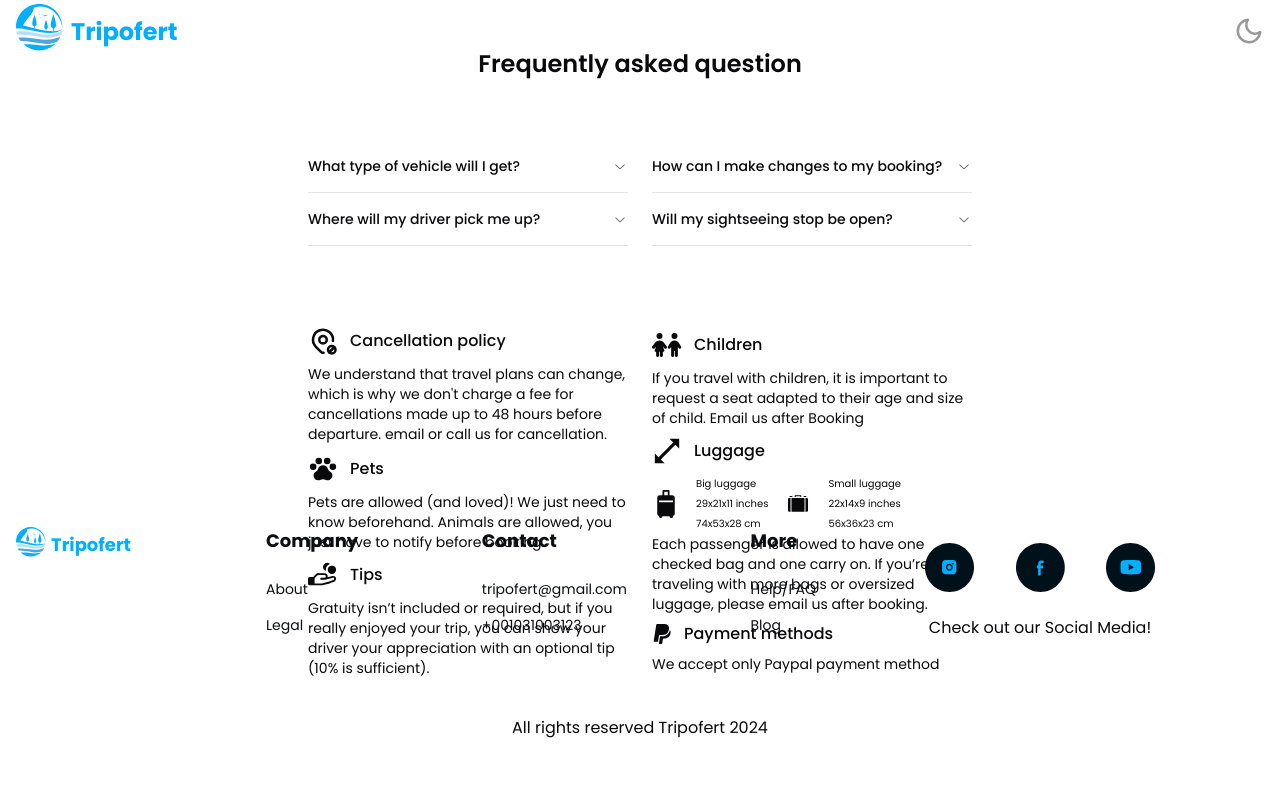
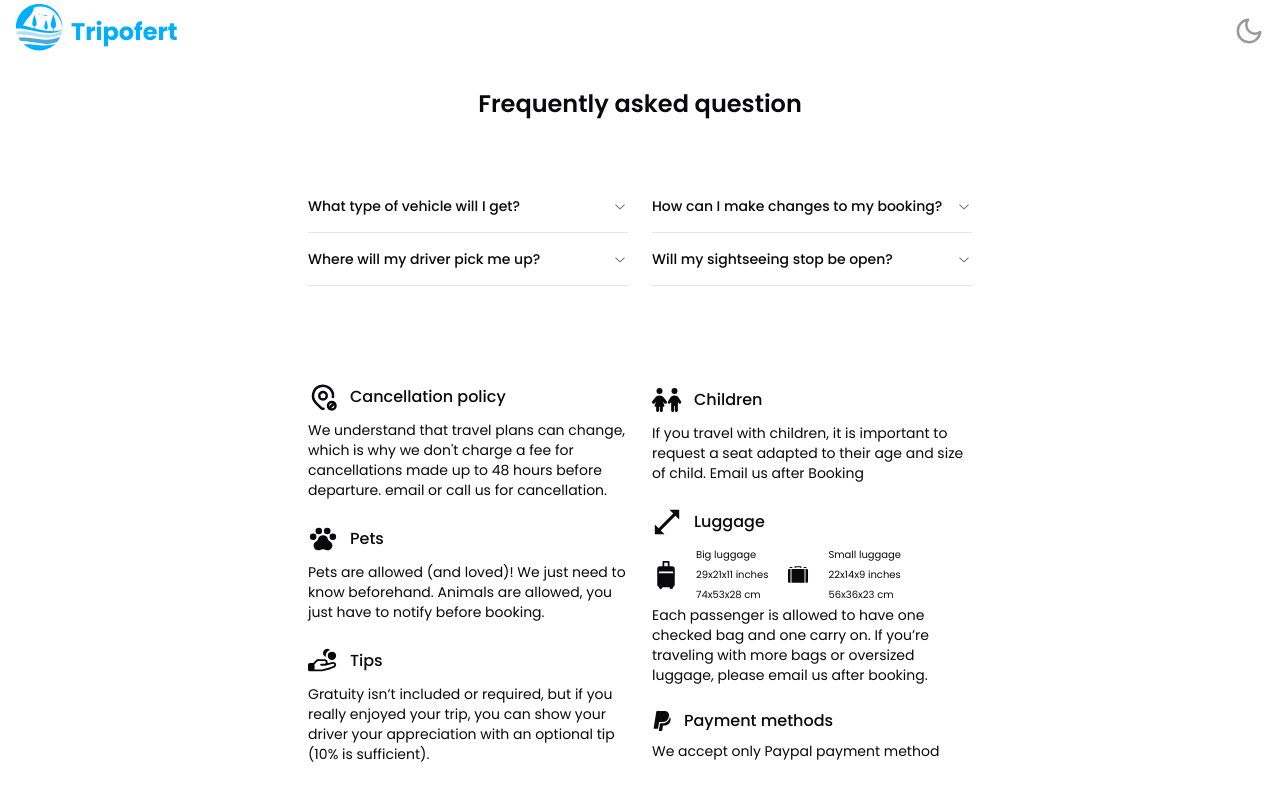
Before and after one commit to Sandro-MM/Tripofert-2, a Next.js app: page /faq in a window 1280 px wide. Shown: the top 800 px of the page. Built offline with nearby package versions, Linux system fonts and the light colour scheme.

Commit message:
qa margin fix

```diff
--- a/src/app/faq/page.tsx
+++ b/src/app/faq/page.tsx
@@ -11,12 +11,12 @@ export default function FaxPage() {
         <div>
             <ThemeSwitch />
             <Link href={'/'}> <Logo/></Link>
-            <div className={'text-2xl font-semibold w-max mx-auto mb-8 mt-12'}>
+            <div className={'text-2xl font-semibold w-max mx-auto mb-8 mt-[88px]'}>
                 Frequently asked question
             </div>
             <Questions/>
             <PolicySection/>
-            <div className={'absolute bottom-0 w-full'}>
+            <div className={'w-full mt-[90px]'}>
                 <Footer/>
             </div>
 
--- a/src/app/faq/policySection.tsx
+++ b/src/app/faq/policySection.tsx
@@ -15,7 +15,7 @@ export default function PolicySection () {
 
             <div>
 
-                <div className={'text-sm h-[120px]'}>
+                <div className={'text-sm mt-6'}>
                     <div className={'flex justify-start items-center gap-3 my-2'}>
                         <TbMapPinCancel size={30}/>
                         <div className={'text-base font-medium'}>
@@ -26,7 +26,7 @@ export default function PolicySection () {
                     made up to 48 hours before departure. email or call us for cancellation.
                 </div>
 
-                <div className={'text-sm'}>
+                <div className={'text-sm mt-6'}>
                     <div className={'flex justify-start items-center gap-3 my-2'}>
                         <PiPawPrintFill size={30}/>
                         <div className={'text-base font-medium'}>
@@ -37,7 +37,7 @@ export default function PolicySection () {
                     notify before booking.
                 </div>
 
-                <div className={'text-sm'}>
+                <div className={'text-sm mt-6'}>
                     <div className={'flex justify-start items-center gap-3 my-2'}>
                         <PiHandCoinsFill size={30}/>
                         <div className={'text-base font-medium'}>
@@ -51,7 +51,7 @@ export default function PolicySection () {
 
 
             <div>
-                <div className={'text-sm '}>
+                <div className={'text-sm mt-6 '}>
                     <div className={'flex justify-start items-center gap-3 my-2'}>
                         <FaChildren size={30}/>
                         <div className={'text-base font-medium'}>
@@ -66,7 +66,7 @@ export default function PolicySection () {
 
 
 
-                <div className={'text-sm '}>
+                <div className={'text-sm mt-6 '}>
                     <div className={'flex justify-start items-center gap-3 my-2'}>
                         <IoMdResize size={30}/>
                         <div className={'text-base font-medium'}>
@@ -93,7 +93,7 @@ export default function PolicySection () {
                 </div>
 
 
-                <div className={'text-sm'}>
+                <div className={'text-sm mt-6'}>
                     <div className={'flex justify-start items-center gap-3 my-2'}>
                         <GrPaypal size={20}/>
                         <div className={'text-base font-medium'}>
```
